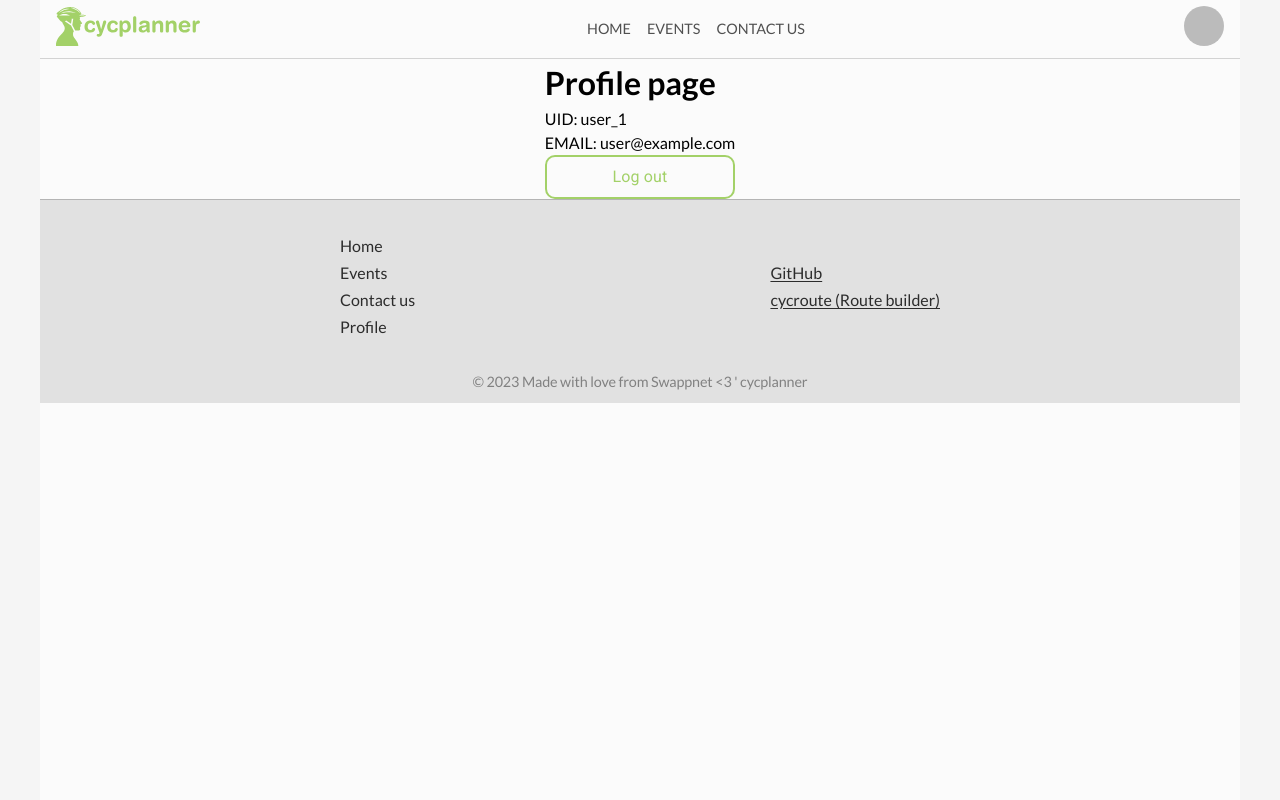
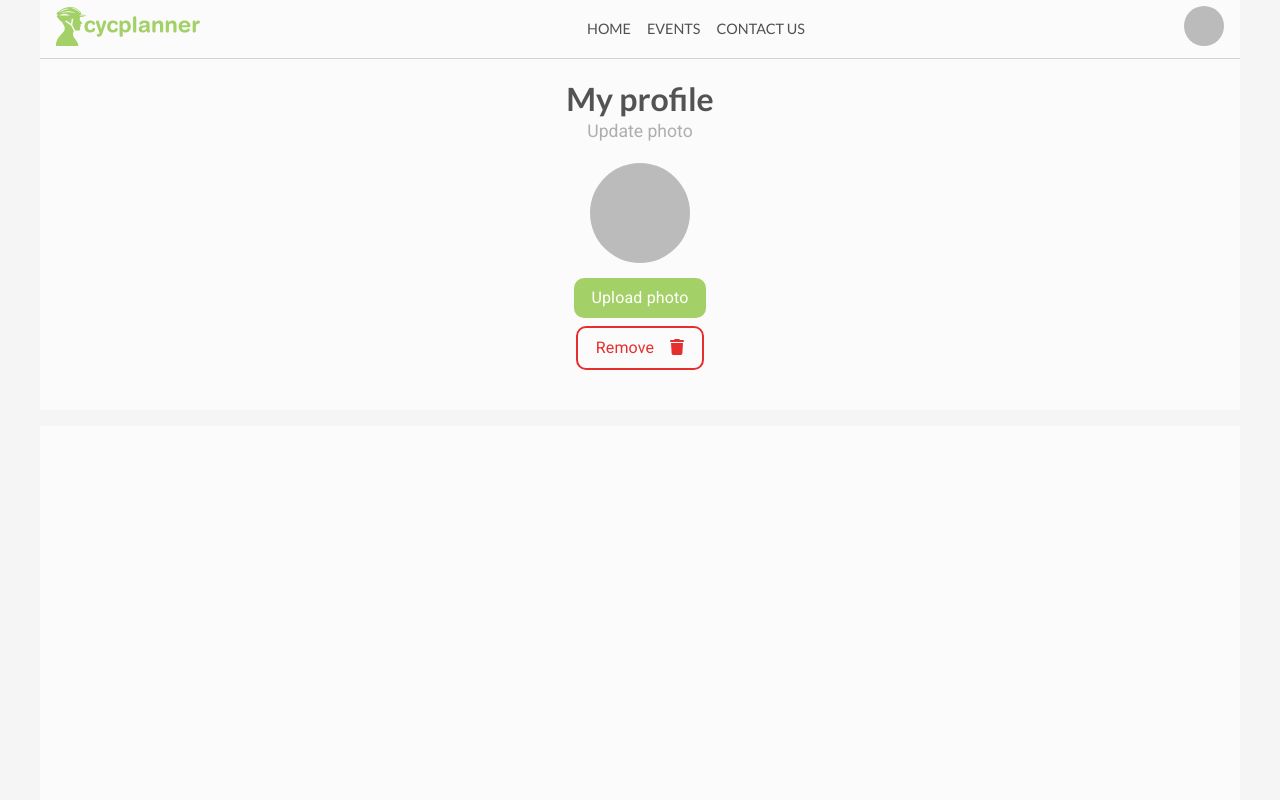
Before and after one commit to vladokuskov/cycplanner, a Next.js app: page /profile in a window 1280 px wide. Shown: the top 800 px of the page. Built offline with nearby package versions, Linux system fonts and the light colour scheme; no server answers; sample sign-in values are in the browser's storage.

Commit message:
added profile picture removing feature

```diff
--- a/next.config.js
+++ b/next.config.js
@@ -16,6 +16,9 @@ const nextConfig = {
 
     return config;
   },
+  images: {
+    domains: ['lh3.googleusercontent.com'],
+  },
 };
 
 module.exports = nextConfig;
--- /dev/null
+++ b/src/components/styledComponents/profile/PhotoSection.tsx
@@ -0,0 +1,113 @@
+import { useAuth } from '@/context/AuthContext';
+import { removeProfilePicture } from '@/firebase/firestore';
+import Image from 'next/image';
+import styled from 'styled-components';
+import { Button } from '../Button';
+import { faTrash, faUser } from '@fortawesome/free-solid-svg-icons';
+import { Icon } from '../Icon';
+
+const PhotoSectioWrapper = styled.section`
+  display: flex;
+  flex-direction: column;
+  align-items: center;
+  justify-content: center;
+  width: 100%;
+  padding: 1rem;
+`;
+
+const Title = styled.h1`
+  width: 100%;
+  text-align: center;
+  color: rgba(32, 32, 32, 0.77);
+  font-style: normal;
+  font-weight: 600;
+  font-size: 2rem;
+  line-height: 3rem;
+`;
+
+const Subtitle = styled.p`
+  font-family: 'Roboto';
+  width: 100%;
+  text-align: center;
+  color: rgba(151, 151, 151, 0.77);
+  font-style: normal;
+  font-weight: 400;
+  font-size: 1.1rem;
+  line-height: 1rem;
+`;
+
+const PhotoChangingWrapper = styled.div`
+  margin-top: 1.5rem;
+  margin-bottom: 1.5rem;
+  widows: 100%;
+  display: flex;
+  flex-direction: column;
+  align-items: center;
+  justify-content: center;
+  gap: 0.5rem;
+`;
+
+const PhotoWrapper = styled.div`
+  border-radius: 50%;
+`;
+
+const Photo = styled(Image)`
+  border-radius: 50%;
+`;
+
+const PhotoPlaceholder = styled.div`
+  width: 6rem;
+  height: 6rem;
+  background-color: #d1d1d1;
+  color: #7e7e7e;
+  border-radius: 50%;
+  display: flex;
+  align-items: center;
+  justify-content: center;
+  font-size: 2rem;
+`;
+
+const PhotoSection = () => {
+  const { user } = useAuth();
+
+  const handlePhotoUpload = async () => {};
+
+  const handleRemovePhoto = async () => {
+    try {
+      user && (await removeProfilePicture());
+    } catch (err) {
+      console.log(err);
+    }
+  };
+  return (
+    <PhotoSectioWrapper>
+      <Title>My profile</Title>
+      <Subtitle>Update photo</Subtitle>
+      <PhotoChangingWrapper>
+        <PhotoWrapper>
+          {user?.photoURL ? (
+            <Photo
+              src={user?.photoURL}
+              alt="User picture"
+              width={100}
+              height={100}
+            />
+          ) : (
+            <PhotoPlaceholder>
+              <Icon icon={faUser} />
+            </PhotoPlaceholder>
+          )}
+        </PhotoWrapper>
+        <Button variant="filled" text="Upload photo" />
+        <Button
+          variant="danger"
+          text="Remove"
+          icon={faTrash}
+          onClick={handleRemovePhoto}
+        />
+      </PhotoChangingWrapper>
+    </PhotoSectioWrapper>
+  );
+};
+
+export { PhotoSection };
--- a/src/firebase/firestore.ts
+++ b/src/firebase/firestore.ts
@@ -11,8 +11,10 @@ import {
   limit,
   startAfter,
 } from 'firebase/firestore';
+import { updateProfile, User } from 'firebase/auth';
 
 import { app } from './firebase';
+import { auth } from './auth';
 
 const db = getFirestore(app);
 
@@ -24,6 +26,24 @@ export const createEvent = async (event: IEvent) => {
     await updateDoc(docRef, { docID: docRef.id, event });
   } catch (err) {
     throw 'Oops, it looks like something went wrong while creating your event.';
+  }
+};
+
+export const updateProfilePicture = async (pictureURL: string | null) => {
+  try {
+    if (auth.currentUser)
+      await updateProfile(auth.currentUser, { photoURL: pictureURL });
+  } catch (err) {
+    throw err;
+  }
+};
+
+export const removeProfilePicture = async () => {
+  try {
+    if (auth.currentUser)
+      await updateProfile(auth.currentUser, { photoURL: null });
+  } catch (err) {
+    throw err;
   }
 };
 
--- a/src/pages/profile/index.tsx
+++ b/src/pages/profile/index.tsx
@@ -3,15 +3,13 @@ import dynamic from 'next/dynamic';
 import Head from 'next/head';
 
 import StyledContainer from '@/components/styledComponents/StyledContainer';
-import { useAuth } from '@/context/AuthContext';
-import { Button } from '@/components/styledComponents/Button';
+import { PhotoSection } from '@/components/styledComponents/profile/PhotoSection';
+import { PageSeparator } from '@/components/styledComponents/PageSeparator';
 
 export default function Web() {
   const DynamicLayout = dynamic(() => import('@/modules/layout'), {
     ssr: false,
   });
-
-  const { user, logoutUser } = useAuth();
 
   return (
     <PrivateRoute>
@@ -19,11 +17,9 @@ export default function Web() {
         <Head>
           <title>cycplanner - Profile</title>
         </Head>
-        <StyledContainer variant="grid">
-          <h1>Profile page</h1>
-          <p>UID: {user?.uid}</p>
-          <p>EMAIL: {user?.email}</p>
-          <Button onClick={logoutUser} variant="outlined" text="Log out" />
+        <StyledContainer variant="page">
+          <PhotoSection />
+          <PageSeparator />
         </StyledContainer>
       </DynamicLayout>
     </PrivateRoute>
```
